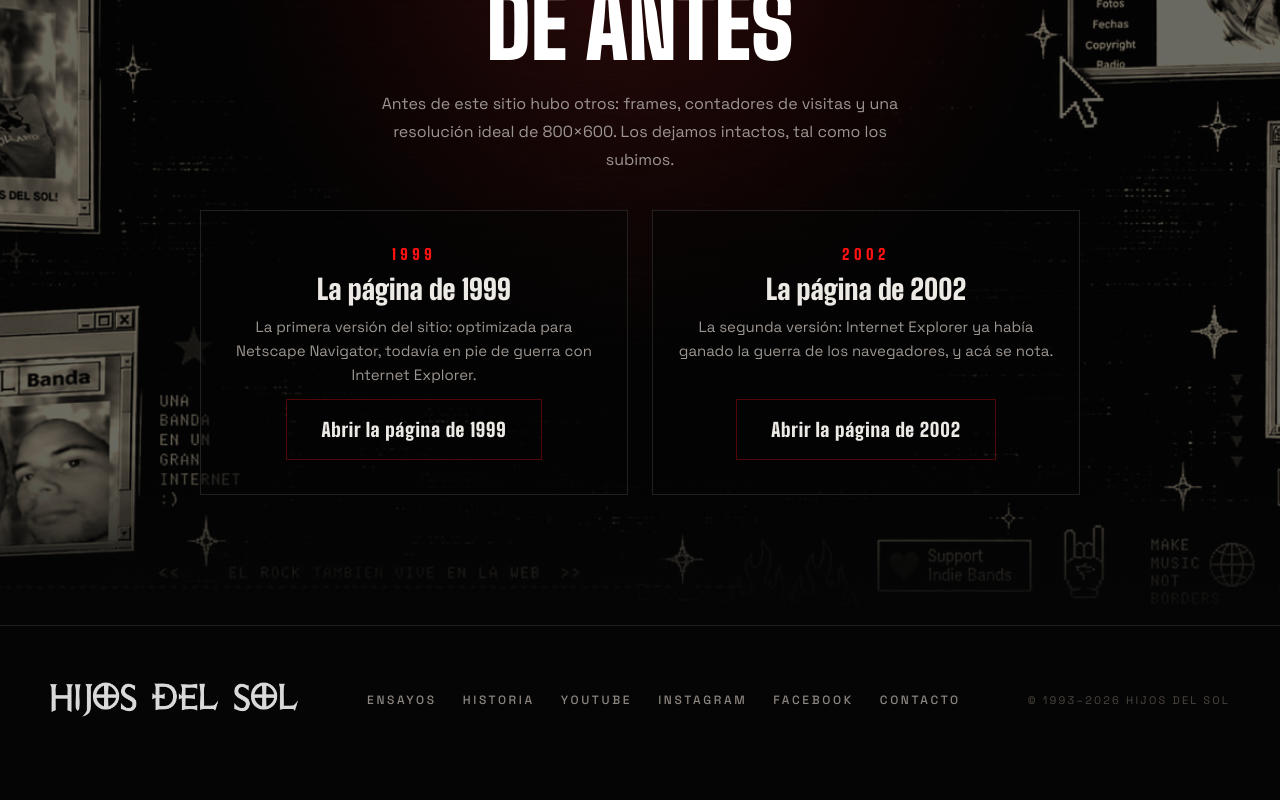
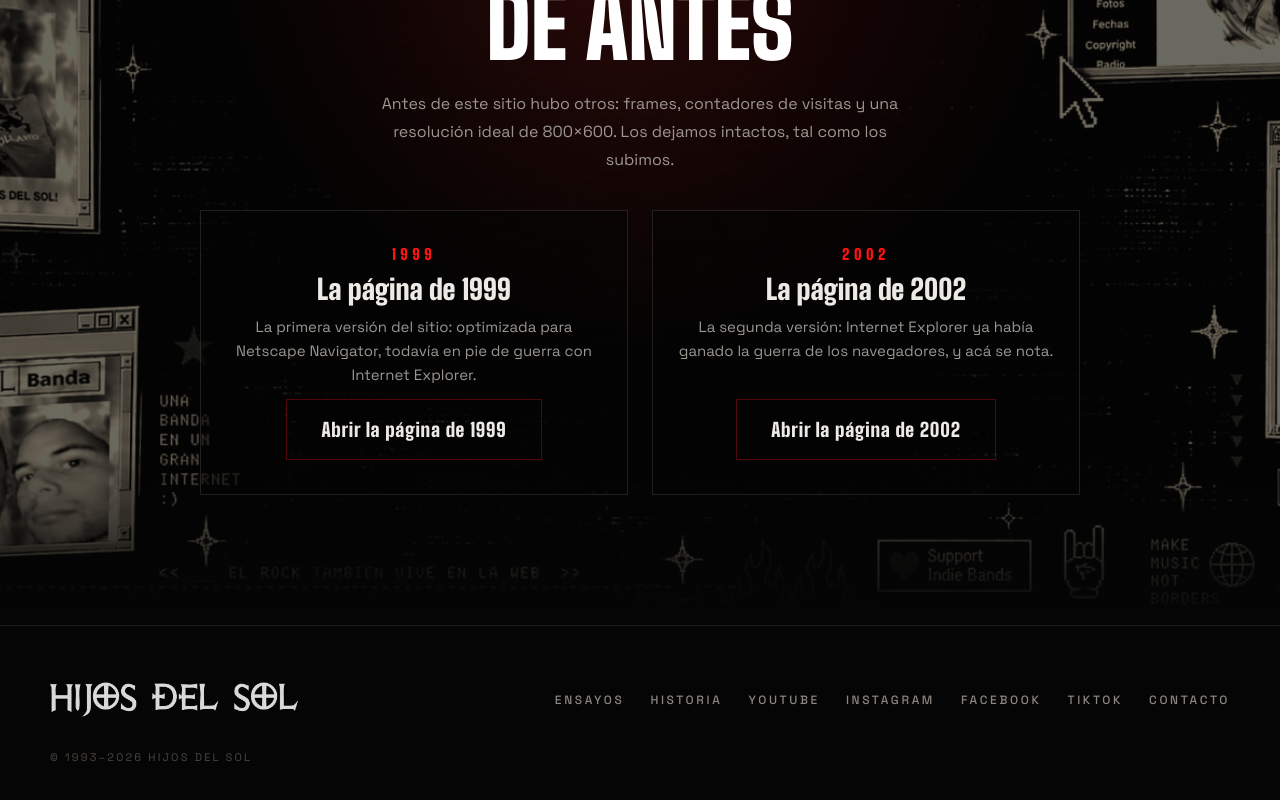
Before and after one commit to exequielsosa/hijosdelsol, a Next.js app: page / in a window 1280 px wide. Shown: the part 5428-6228 px from the top of the page. Before the commit the page ends 6186 px from the top, so only its background shows below. Built offline with nearby package versions, Linux system fonts and the light colour scheme.

Commit message:
change url

```diff
--- a/components/molecules/SiteFooter/index.js
+++ b/components/molecules/SiteFooter/index.js
@@ -5,6 +5,7 @@
   CONTACT_EMAIL,
   FACEBOOK_URL,
   INSTAGRAM_URL,
+  TIKTOK_URL,
   YOUTUBE_URL,
 } from "@/data/site";
 
@@ -40,6 +41,12 @@
       href: FACEBOOK_URL,
       label: "Facebook",
       title: copy.footer.onNetwork("Facebook"),
+      external: true,
+    },
+    {
+      href: TIKTOK_URL,
+      label: "TikTok",
+      title: copy.footer.onNetwork("TikTok"),
       external: true,
     },
     {
--- a/data/site.js
+++ b/data/site.js
@@ -49,13 +49,19 @@
 export const VIDEOS_UPLOAD_DATE = "2026-08-22";
 export const FACEBOOK_URL = "https://www.facebook.com/hijosdelsolargentina";
 export const INSTAGRAM_URL = "https://www.instagram.com/hijosdelsolargentina";
+export const TIKTOK_URL = "https://www.tiktok.com/@hijosdelsolargentina";
 export const CONTACT_EMAIL = "hijosdelsolmusicband@gmail.com";
 
 /** Perfiles oficiales. Alimenta el `sameAs` del JSON-LD, que es la señal con
     la que Google confirma que la entidad "Hijos del Sol" es esta banda.
     Solo perfiles que existen de verdad: uno inexistente es una señal falsa.
     (No hay Twitter/X — 2026-09-27.) */
-export const SOCIAL_PROFILES = [YOUTUBE_URL, INSTAGRAM_URL, FACEBOOK_URL];
+export const SOCIAL_PROFILES = [
+  YOUTUBE_URL,
+  INSTAGRAM_URL,
+  FACEBOOK_URL,
+  TIKTOK_URL,
+];
 
 export const DOWNLOAD_RECORD_URL = "https://files.catbox.moe/y8r65l.rar";
 export const DOWNLOAD_ARTWORK_URL = "https://files.catbox.moe/z8ale0.rar";
```
